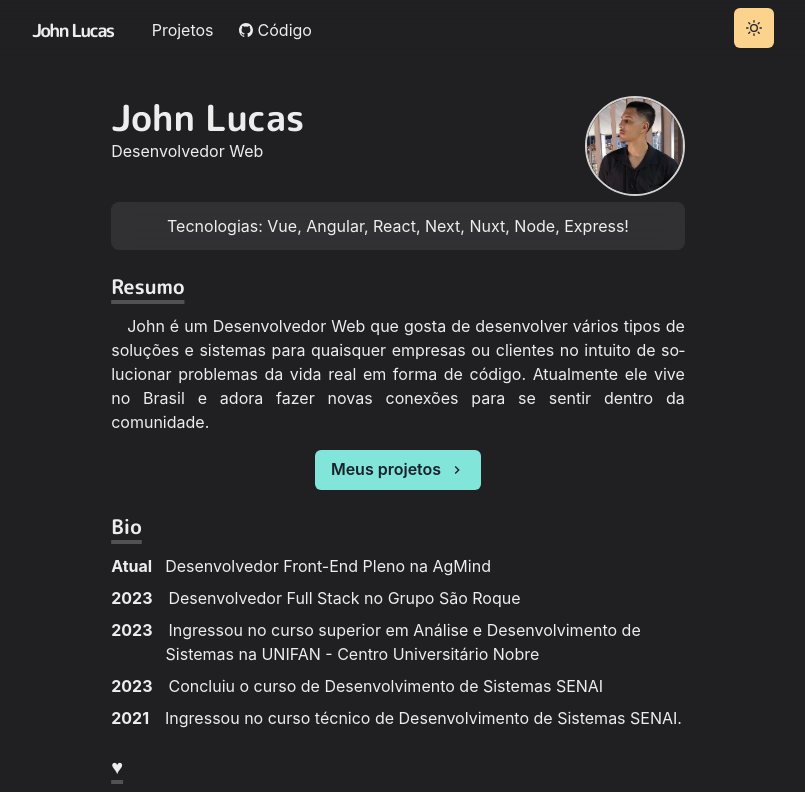
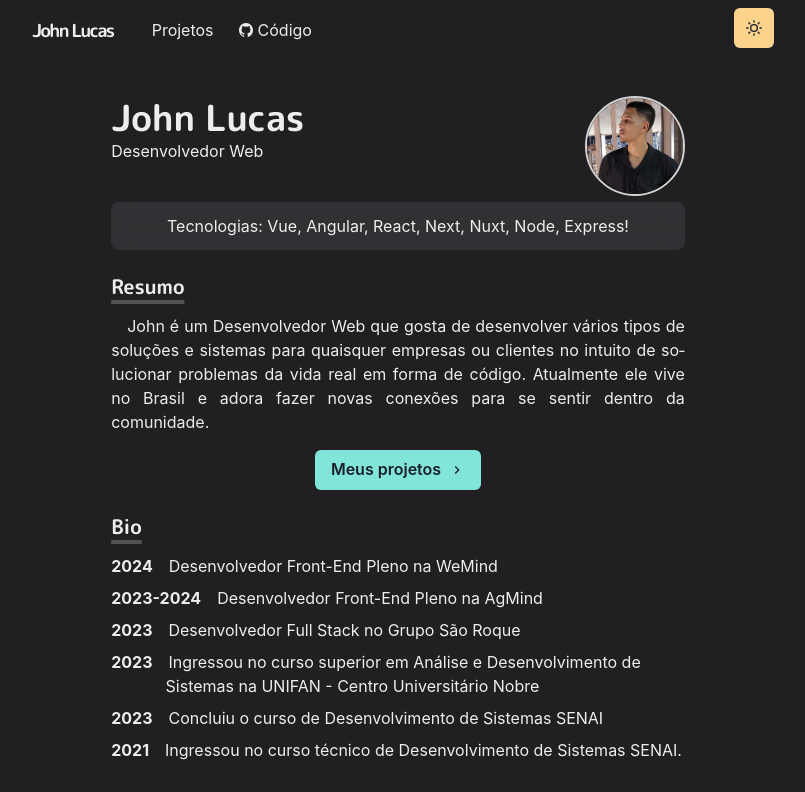
Before and after one commit to jxhnlcs/Portfolio, a Next.js app: page / in a window 1280 px wide. Shown: the top 792 px of the page, without its empty margins (242-1047 px from the left). Built offline with nearby package versions, Linux system fonts and the light colour scheme.

Commit message:
Update index.js

```diff
--- a/pages/index.js
+++ b/pages/index.js
@@ -94,7 +94,11 @@ const Home = () => (
           Bio
         </Heading>
         <BioSection>
-          <BioYear style={{marginRight: '13px' }}>Atual</BioYear>
+          <BioYear>2024</BioYear>
+          Desenvolvedor Front-End Pleno na WeMind
+        </BioSection>
+        <BioSection>
+          <BioYear>2023-2024</BioYear>
           Desenvolvedor Front-End Pleno na AgMind
         </BioSection>
         <BioSection>
```
